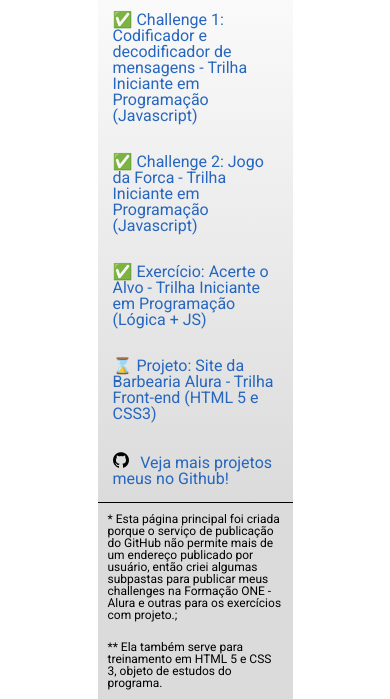
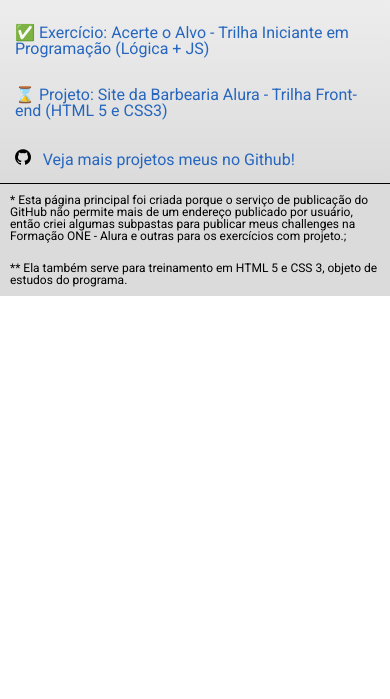
Before and after one commit to danielbecher/danielbecher.github.io, a plain HTML site: page index.html in a window 390 px wide. Shown: the part 657-1356 px from the top of the page. After the commit the page ends 953 px from the top, so only its background shows below. Drawn offline with Linux system fonts and the light colour scheme.

Commit message:
Configurada a responsividade no CSS

```diff
--- a/style.css
+++ b/style.css
@@ -96,3 +96,9 @@
 a:visited {
     color: #2666bf;
 }
+
+/* CSS para responsividade */
+@media screen and (max-width: 480px) {
+    .cabecalho, .rodape, .miolo {
+        width: auto;
+}
```
